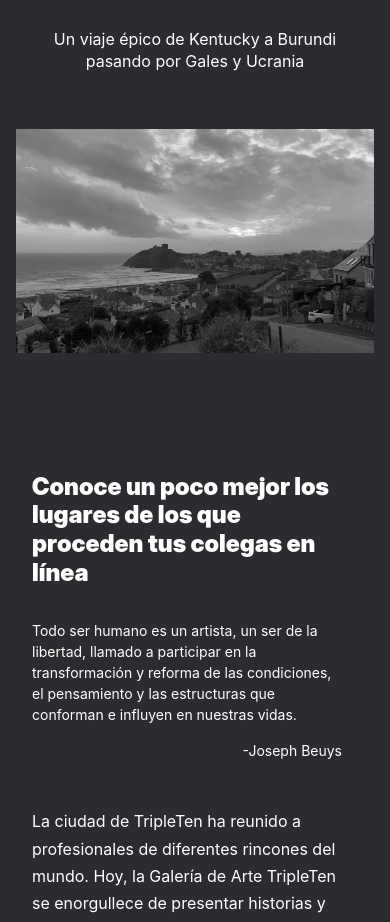
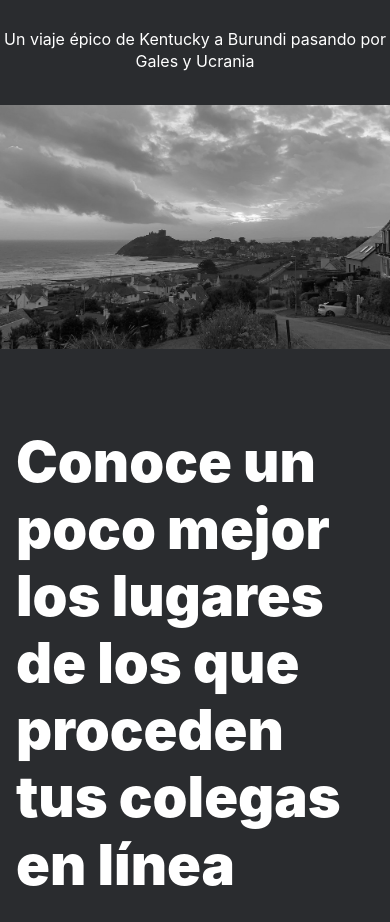
Before and after one commit to kevdev93/web_project_homeland, a plain HTML site: page index.html in a window 390 px wide. Shown: the part 243-1165 px from the top of the page. Drawn offline with Linux system fonts and the light colour scheme; a web font is replaced by a local one.

Commit message:
Correcciones

```diff
--- a/blocks/footer.css
+++ b/blocks/footer.css
@@ -1,4 +1,3 @@
-/* --- FOOTER --- */
 .footer {
   text-align: center;
   padding: 32px 0;
--- a/blocks/intro.css
+++ b/blocks/intro.css
@@ -1,23 +1,45 @@
 .intro {
-  max-width: 830px;
-  margin: 126px 0 120px 148px;
-  padding-right: 16px;
+  width: 75%;
+  margin: 126px 0 120px 0;
+  padding: 0;
+  box-sizing: border-box;
 }
 
+@media (max-width: 1024px) {
+  .intro {
+    width: 100%;
+    margin: 64px 0;
+    padding: 0 48px;
+  }
+}
+
+@media (max-width: 768px) {
+  .intro {
+    padding: 0 16px;
+  }
+}
 .intro__title h2 {
-  font-family: "Inter Display", Arial, sans-serif;
+  font-family: "Inter", Arial, sans-serif;
   font-weight: 900;
   font-size: 56px;
   line-height: 1.2;
   margin: 0 0 32px;
   text-align: left;
+  color: #ffffff;
 }
 
+@media (max-width: 320px) {
+  .intro__title h2 {
+    font-size: 2rem;
+  }
+}
 .intro__quote_text {
   font-size: 18px;
   line-height: 1.5;
   margin-bottom: 16px;
   text-align: left;
+  font-style: italic;
+  color: #ffffff;
 }
 
 .intro__quote_person {
@@ -36,31 +58,3 @@
   text-align: left;
   color: #ffffff;
 }
-
-@media (max-width: 1024px) {
-  .intro {
-    margin: 4rem 1rem 0;
-    max-width: 100%;
-  }
-
-  .intro__title h2 {
-    font-size: 2rem;
-  }
-}
-
-@media (max-width: 544px) {
-  .intro__title h2 {
-    font-size: 1.5rem;
-  }
-
-  .intro__quote_text,
-  .intro__quote_person,
-  .intro_resume p {
-    font-size: 0.875rem;
-  }
-
-  .intro {
-    margin: 4rem 1rem 0;
-    max-width: 100%;
-  }
-}
--- a/blocks/lead.css
+++ b/blocks/lead.css
@@ -1,5 +1,6 @@
 .lead {
   max-width: 984px;
+  width: 100%;
   margin: 0 auto 120px;
   text-align: center;
   color: #ffffff;
@@ -18,15 +19,17 @@
 }
 
 .lead__subtitle {
-  font-size: 20px;
+  font-size: 30px;
   line-height: 1.4;
   color: #ffffff;
   margin-top: 32px;
 }
 
 .lead__image {
-  width: 100%;
   display: block;
+  width: auto;
+  max-width: 100%;
+  height: auto;
   margin: 56px auto 0;
   filter: grayscale(100%);
 }
@@ -41,14 +44,35 @@
   }
 }
 
-@media (max-width: 544px) {
+@media (max-width: 768px) {
+  .lead {
+    max-width: 100%;
+    margin: 0 auto 80px;
+    padding: 0;
+  }
+
   .lead__title h1 {
-    font-size: 2.5rem;
+    font-size: 3rem;
     line-height: 1.1;
   }
 
   .lead__subtitle p {
     font-size: 1rem;
-    padding: 0 1rem;
+    padding: 0;
+  }
+
+  .lead__image {
+    width: 100%;
+    margin: 32px 0 0;
   }
 }
+
+@media (max-width: 544px) {
+  .lead__title h1 {
+    font-size: 2.5rem;
+  }
+
+  .lead__subtitle p {
+    font-size: 1rem;
+  }
+}
--- a/blocks/page.css
+++ b/blocks/page.css
@@ -5,6 +5,7 @@
   color: #ffffff;
   padding-left: 160px;
   padding-right: 160px;
+  text-align: left;
 }
 
 @media (max-width: 1024px) {
@@ -16,7 +17,7 @@
 
 @media (max-width: 768px) {
   .page {
-    padding-left: 16px;
-    padding-right: 16px;
+    padding-left: 0;
+    padding-right: 0;
   }
 }
--- a/index.html
+++ b/index.html
@@ -19,15 +19,15 @@
       </header>
       <main class="content">
         <section class="lead">
-      <div class="lead__title">
-  <h1>
-    De patria a <span class="lead__title lead__title_break">patria</span>
-  </h1>
-</div>
+          <div class="lead__title">
+            <h1>
+              De patria a
+              <span class="lead__title_break">patria</span>
+            </h1>
+          </div>
           <div class="lead__subtitle">
             <p>
-              Un viaje épico de Kentucky a Burundi pasando por
-              Gales y Ucrania
+              Un viaje épico de Kentucky a Burundi pasando por Gales y Ucrania
             </p>
           </div>
           <img
@@ -45,12 +45,13 @@
           </div>
 
           <div class="intro__quote">
-         <p class="intro__quote intro__quote_text">Todo ser humano es un artista, un ser de la libertad, llamado a
+            <p class="intro__quote intro__quote_text">
+              Todo ser humano es un artista, un ser de la libertad, llamado a
               participar en la transformación y reforma de las condiciones, el
               pensamiento y las estructuras que conforman e influyen en nuestras
-              vidas.</p>
+              vidas.
+            </p>
 
-            </p>
             <p class="intro__quote intro__quote_person">-Joseph Beuys</p>
           </div>
 
```
Also changed, not shown: 1 other file.
